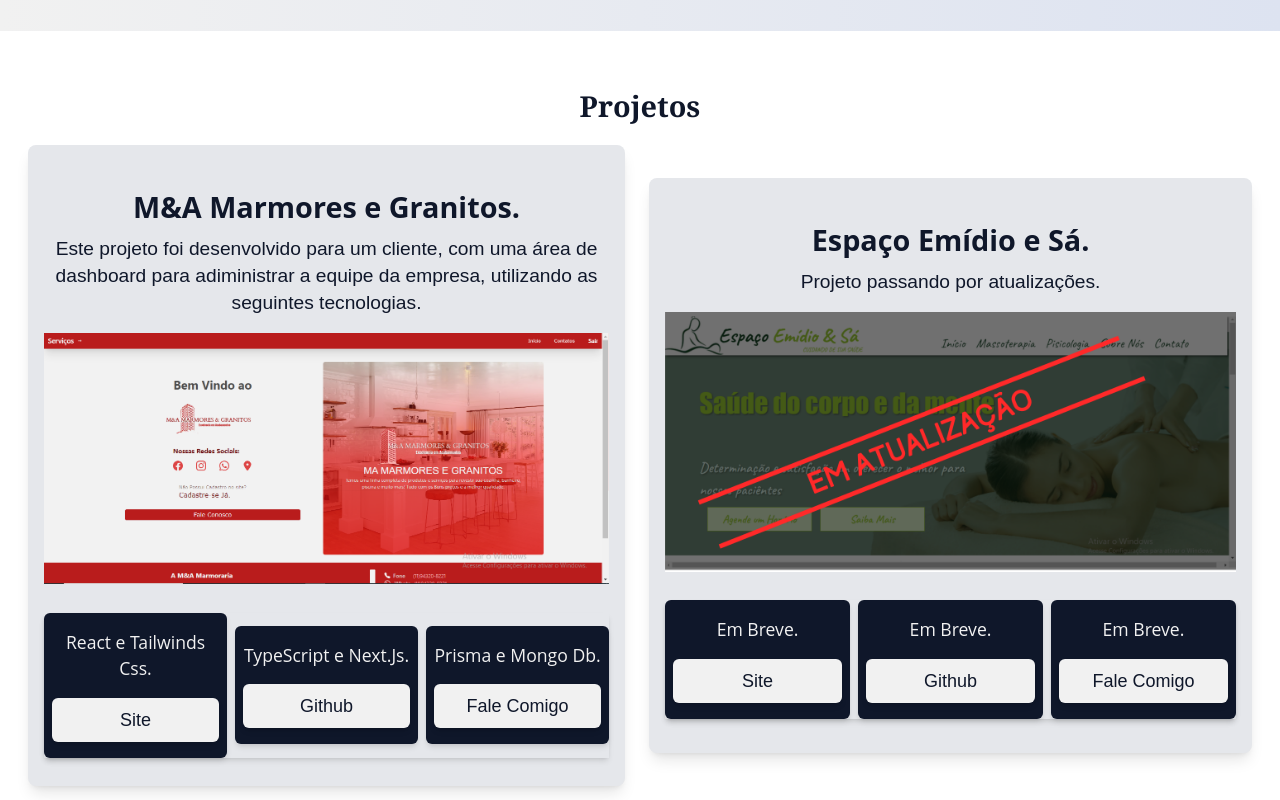
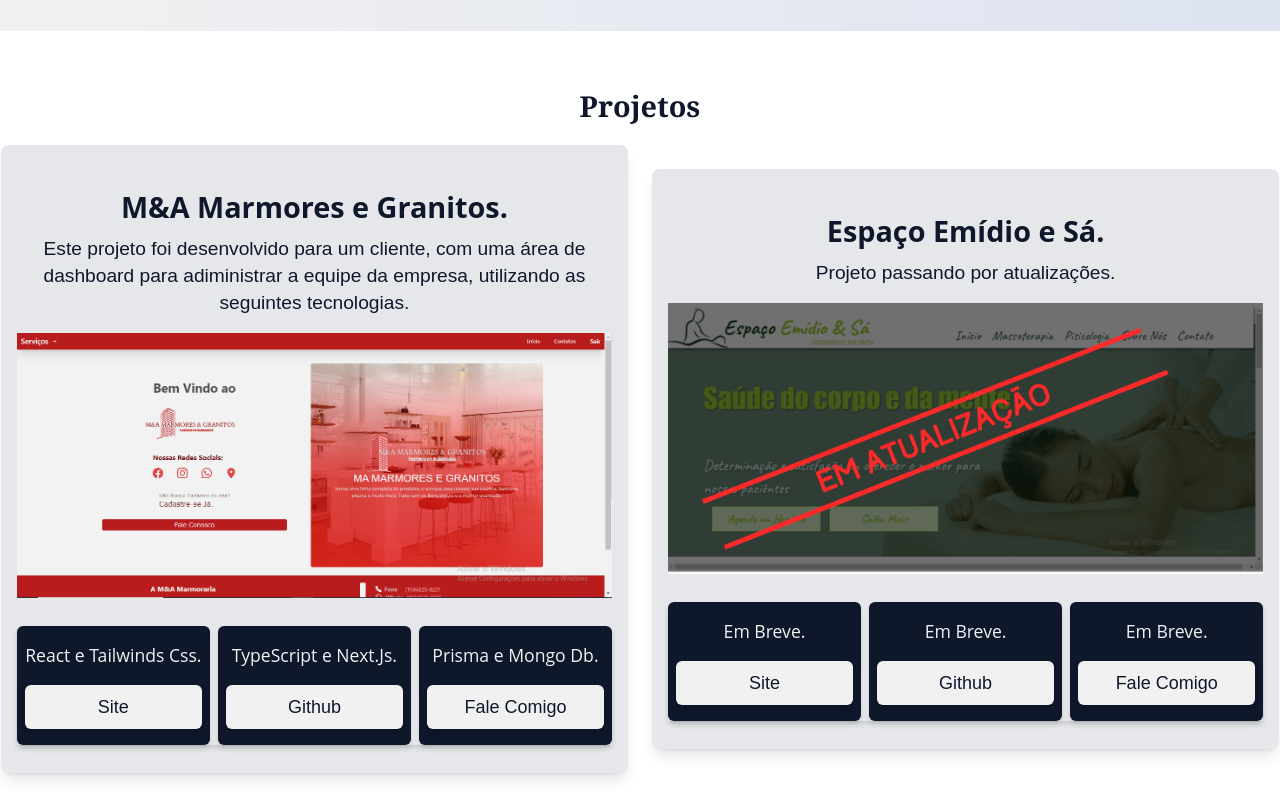
Before and after one commit to Edsonsantos0840/protifolioAntigo, a Next.js app: page / in a window 1280 px wide. Shown: the part 1780-2580 px from the top of the page. Built offline with nearby package versions, Linux system fonts and the light colour scheme.

Commit message:
ajuste responsividade .

```diff
--- a/src/app/components/cards/CardProjeto.tsx
+++ b/src/app/components/cards/CardProjeto.tsx
@@ -43,7 +43,7 @@ export default function CardProjeto(props: PropsCardProjeto): JSX.Element {
 
   return (
     <>
-      <div className="alinha shadow-lg bg-gray-200 text-center p-2  md:p-4 my-5 md:min-w-[45vw] md:min-h-[380px] lg:min-h-[575px]  rounded-lg">
+      <div className="alinha shadow-lg bg-gray-200 text-center p-2  md:p-4 my-5 md:min-w-[49vw] md:min-h-[380px] lg:min-h-[575px]  rounded-lg">
         <div className="alinha md:w-[100%] ">
           <div className="flex flex-col md:flex md:justify-around items-center md:my-4 md:gap-2 md:w-[100%]">
             <div className="w-full lg:w-[100%]">
--- a/src/app/globals.css
+++ b/src/app/globals.css
@@ -76,7 +76,7 @@
     @apply bg-[var(--base)] text-[var(--corPrincipalEnd)] md:p-2 text-6xl md:text-7xl lg:text-5xl rounded-sm md:rounded-lg shadow-md hover:bg-[--corPrincipalEnd] hover:text-[var(--base)] hover:scale-125 cursor-pointer ease-in duration-500
   }
   .contProjeto {
-    @apply md:flex md:flex-col lg:flex-row justify-center items-center gap-6 md:px-5 lg:min-w-[45%]
+    @apply md:flex md:flex-col lg:flex-row justify-center items-center gap-6 md:px-0 lg:min-w-[45%]
   }
   .conTec {
     @apply bg-[var(--corPrincipal)] p-2 md:p-4 lg:p-2 shadow-md hover:scale-105  hover:bg-[var(--corPrincipalEnd)] rounded-md w-[49%] md:w-[33%] ease-in duration-500
```
